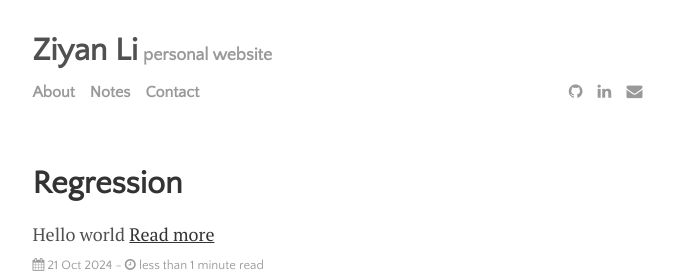
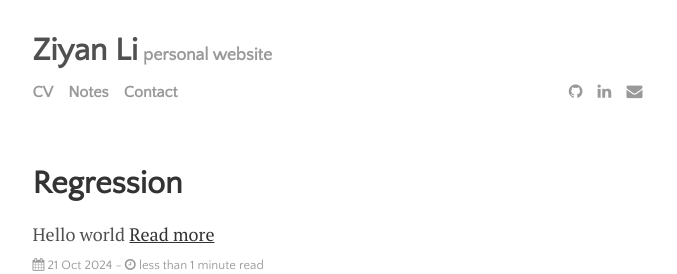
Before and after one commit to catty-halsey/catty-halsey.github.io, a Jekyll site: the page built from index.html, in a window 1280 px wide. Shown: the top 274 px of the page, without its empty margins (300-977 px from the left). Built offline with Jekyll 4.4.1, drawn with Linux system fonts in a browser that asks for light colours; the list of posts is cut into pages by our own code.

Commit message:
Update settings.yml

```diff
--- a/_data/settings.yml
+++ b/_data/settings.yml
@@ -7,7 +7,7 @@ disqus:
 google-ID: 'UA-112060364-1'
 
 menu:
-- {name: 'About',   url: 'about.html'}
+- {name: 'CV',   url: 'CV.html'}
 - {name: 'Notes', url: 'Notes.html'}
 - {name: 'Contact', url: 'contact.html'}
 
```
